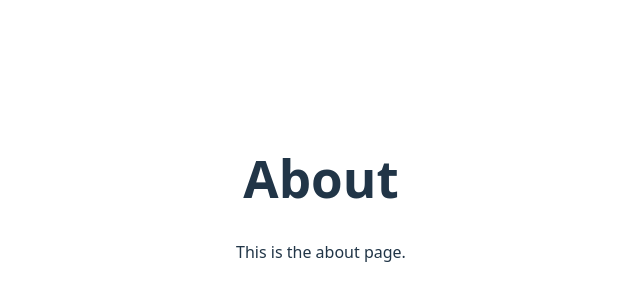
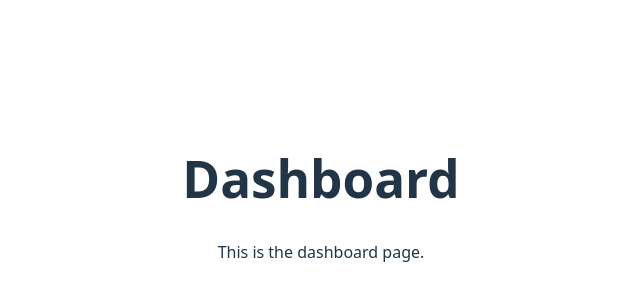
Before and after one commit to jadchebly/SD_FinalProject, a React (Vite) app: page /dashboard in a window 1280 px wide. Shown: the part 202-502 px from the top of the page, without its empty margins (319-959 px from the left). Built offline with nearby package versions, Linux system fonts and the light colour scheme.

Commit message:
Creating Dashboard Page

```diff
--- a/src/App.tsx
+++ b/src/App.tsx
@@ -1,5 +1,6 @@
 import { Routes, Route, Link } from 'react-router-dom'
 import './style.css'
+import Dashboard from './Dashboard'
 
 function Home() {
   return (
@@ -26,7 +27,7 @@ function App() {
         {/*sign in/sign up page at start*/}
         <Route path="/" element={<Home />} />
         {/*dashboard page*/}
-        <Route path="/dashboard" element={<About />} />
+        <Route path="/dashboard" element={<Dashboard />} />
         {/*create post page*/}
         <Route path="/create-post" element={<About />} />
         {/*profile page*/}
--- /dev/null
+++ b/src/Dashboard.tsx
@@ -0,0 +1,8 @@
+export default function Dashboard() {
+    return (
+      <div>
+        <h1>Dashboard</h1>
+        <p>This is the dashboard page.</p>
+      </div>
+    )
+  }
```
